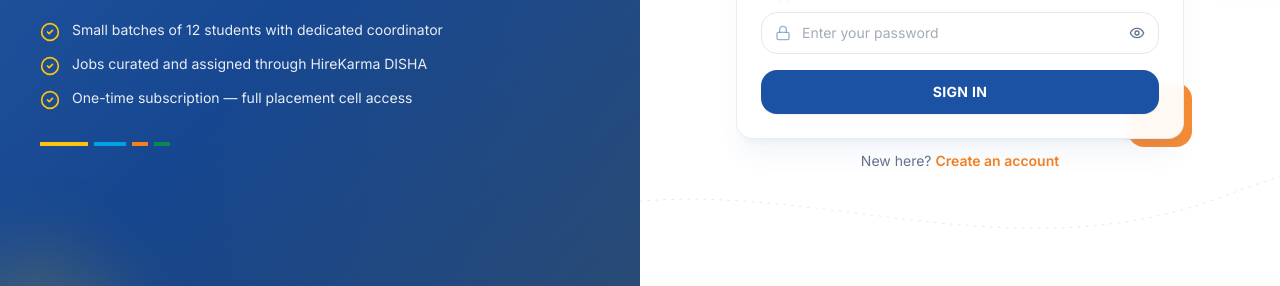
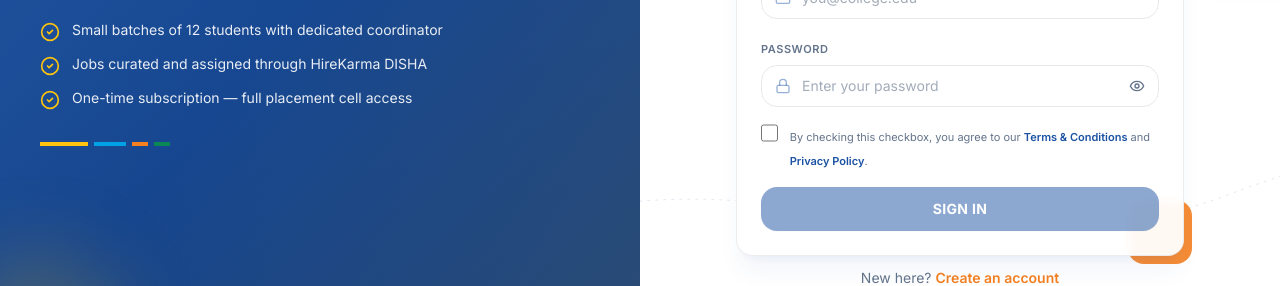
Before and after one commit to HIREKARMA1/shortlisted-ui, a Next.js app: page /auth/login in a window 1280 px wide. Shown: the part 427-713 px from the top of the page. Built offline with nearby package versions, Linux system fonts and the light colour scheme; no server answers.

Commit message:
added checkbox in login and signup
Signed-off-by: Lkanath Panda <lokanathpanda128@gmail.com>

```diff
--- /dev/null
+++ b/components/auth/LegalConsentCheckbox.tsx
@@ -0,0 +1,49 @@
+'use client';
+
+import Link from 'next/link';
+import { useTranslation } from '@/lib/i18n/context';
+import { PRIVACY_URL, TERMS_URL } from '@/lib/legal-links';
+import { Checkbox } from '@/components/ui/Checkbox';
+
+type LegalConsentCheckboxProps = {
+  id: string;
+  checked: boolean;
+  onCheckedChange: (checked: boolean) => void;
+};
+
+export function LegalConsentCheckbox({ id, checked, onCheckedChange }: LegalConsentCheckboxProps) {
+  const { t } = useTranslation();
+
+  return (
+    <Checkbox
+      id={id}
+      checked={checked}
+      onCheckedChange={onCheckedChange}
+      label={
+        <span className="text-[11px] leading-relaxed text-ink-muted">
+          {t('auth.legalConsent.prefix')}{' '}
+          <Link
+            href={TERMS_URL}
+            target="_blank"
+            rel="noopener noreferrer"
+            className="font-semibold text-brand-blue hover:underline"
+            onClick={(e) => e.stopPropagation()}
+          >
+            {t('auth.legalConsent.terms')}
+          </Link>{' '}
+          {t('auth.legalConsent.and')}{' '}
+          <Link
+            href={PRIVACY_URL}
+            target="_blank"
+            rel="noopener noreferrer"
+            className="font-semibold text-brand-blue hover:underline"
+            onClick={(e) => e.stopPropagation()}
+          >
+            {t('auth.legalConsent.privacy')}
+          </Link>
+          {t('auth.legalConsent.suffix')}
+        </span>
+      }
+    />
+  );
+}
--- a/components/auth/LoginFormView.tsx
+++ b/components/auth/LoginFormView.tsx
@@ -10,6 +10,7 @@ import { useGuestOnly, useSession } from '@/hooks/useSession';
 import { UserType } from '@/lib/api';
 import { AuthLayout } from '@/components/layout/AuthLayout';
 import { AuthField } from '@/components/auth/AuthField';
+import { LegalConsentCheckbox } from '@/components/auth/LegalConsentCheckbox';
 import { RoleSelector } from '@/components/auth/RoleSelector';
 import { Button } from '@/components/ui/Button';
 
@@ -29,6 +30,7 @@ export function LoginFormView({ fixedRole }: LoginFormViewProps) {
   const [userType, setUserType] = useState<UserType>(fixedRole ?? 'student');
   const [email, setEmail] = useState('');
   const [password, setPassword] = useState('');
+  const [agreedToTerms, setAgreedToTerms] = useState(false);
 
   if (!ready || session) return null;
 
@@ -101,7 +103,12 @@ export function LoginFormView({ fixedRole }: LoginFormViewProps) {
           autoComplete="current-password"
           placeholder={t('auth.login.placeholders.password')}
         />
-        <Button type="submit" fullWidth disabled={loading} className="h-11 rounded-xl">
+        <LegalConsentCheckbox
+          id="login-legal-consent"
+          checked={agreedToTerms}
+          onCheckedChange={setAgreedToTerms}
+        />
+        <Button type="submit" fullWidth disabled={loading || !agreedToTerms} className="h-11 rounded-xl">
           {loading ? (
             <span className="inline-flex items-center gap-2">
               <Loader2 className="h-4 w-4 animate-spin" />
--- a/components/auth/RegisterFormView.tsx
+++ b/components/auth/RegisterFormView.tsx
@@ -10,6 +10,7 @@ import { useAuth } from '@/hooks/useAuth';
 import { useGuestOnly, useSession } from '@/hooks/useSession';
 import { AuthLayout } from '@/components/layout/AuthLayout';
 import { AuthField } from '@/components/auth/AuthField';
+import { LegalConsentCheckbox } from '@/components/auth/LegalConsentCheckbox';
 import { Button } from '@/components/ui/Button';
 
 const FIELDS = ['name', 'email', 'password', 'confirmPassword', 'phone', 'otp'] as const;
@@ -26,6 +27,7 @@ export function RegisterFormView() {
   const [sendingOtp, setSendingOtp] = useState(false);
   const [otpSent, setOtpSent] = useState(false);
   const [resendIn, setResendIn] = useState(0);
+  const [agreedToTerms, setAgreedToTerms] = useState(false);
   const [form, setForm] = useState<Record<FieldKey, string>>(
     Object.fromEntries(FIELDS.map((k) => [k, ''])) as Record<FieldKey, string>
   );
@@ -45,7 +47,7 @@ export function RegisterFormView() {
   const confirmPasswordError =
     form.confirmPassword.length > 0 && !passwordsMatch ? t('auth.register.errors.passwordMismatch') : undefined;
   const canSubmit =
-    otpSent && otpValid && form.name.trim() && passwordValid && passwordsMatch;
+    otpSent && otpValid && form.name.trim() && passwordValid && passwordsMatch && agreedToTerms;
 
   const handleSendOtp = async () => {
     if (!emailValid) {
@@ -98,6 +100,7 @@ export function RegisterFormView() {
 
   return (
     <AuthLayout
+      fitViewport
       kicker={t('auth.register.kicker')}
       title={t('auth.register.title')}
       subtitle={t('auth.register.subtitle')}
@@ -218,7 +221,11 @@ export function RegisterFormView() {
             error={confirmPasswordError}
           />
         </div>
-        <p className="text-[11px] leading-relaxed text-ink-muted">{t('auth.register.terms')}</p>
+        <LegalConsentCheckbox
+          id="register-legal-consent"
+          checked={agreedToTerms}
+          onCheckedChange={setAgreedToTerms}
+        />
         <Button type="submit" fullWidth variant="accent" disabled={loading || !canSubmit} className="h-11 rounded-xl">
           {loading ? (
             <span className="inline-flex items-center gap-2">
--- a/components/layout/AuthLayout.tsx
+++ b/components/layout/AuthLayout.tsx
@@ -99,8 +99,8 @@ export function AuthLayout({
 
           <div
             className={cn(
-              'relative z-10 flex flex-1 justify-center px-4 sm:px-8',
-              fitViewport ? 'min-h-0 items-start overflow-y-auto overscroll-y-contain py-4 pb-6' : 'items-center pb-12'
+              'relative z-10 flex flex-1 items-center justify-center px-4 sm:px-8',
+              fitViewport ? 'min-h-0 overflow-hidden pb-4' : 'pb-12'
             )}
           >
             <div className="w-full max-w-md">
--- a/content/en/auth.json
+++ b/content/en/auth.json
@@ -32,6 +32,13 @@
     "kicker": "Internal access",
     "title": "Team sign in",
     "subtitle": "HireKarma internal portal for platform administration."
+  },
+  "legalConsent": {
+    "prefix": "By checking this checkbox, you agree to our",
+    "terms": "Terms & Conditions",
+    "and": "and",
+    "privacy": "Privacy Policy",
+    "suffix": "."
   },
   "register": {
     "kicker": "Get started",
--- a/content/hi/auth.json
+++ b/content/hi/auth.json
@@ -32,6 +32,13 @@
     "kicker": "आंतरिक एक्सेस",
     "title": "टीम साइन इन",
     "subtitle": "प्लेटफ़ॉर्म प्रशासन के लिए HireKarma आंतरिक पोर्टल।"
+  },
+  "legalConsent": {
+    "prefix": "इस चेकबॉक्स को चुनकर, आप हमारी",
+    "terms": "नियम और शर्तें",
+    "and": "और",
+    "privacy": "गोपनीयता नीति",
+    "suffix": " से सहमत होते हैं।"
   },
   "register": {
     "kicker": "शुरू करें",
--- a/content/or/auth.json
+++ b/content/or/auth.json
@@ -32,6 +32,13 @@
     "kicker": "ଆଭ୍ୟନ୍ତରୀଣ ଆକ୍ସେସ୍",
     "title": "ଟିମ୍ ସାଇନ୍ ଇନ୍",
     "subtitle": "ପ୍ଲାଟଫର୍ମ ପ୍ରଶାସନ ପାଇଁ HireKarma ଆଭ୍ୟନ୍ତରୀଣ ପୋର୍ଟାଲ୍।"
+  },
+  "legalConsent": {
+    "prefix": "ଏହି ଚେକବକ୍ସ ଚୟନ କରି, ଆପଣ ଆମର",
+    "terms": "ନିୟମ ଏବଂ ସର୍ତ୍ତାବଳୀ",
+    "and": "ଏବଂ",
+    "privacy": "ଗୋପନୀୟତା ନୀତି",
+    "suffix": " ସହ ସହମତ ହୁଅନ୍ତି।"
   },
   "register": {
     "kicker": "ଆରମ୍ଭ କରନ୍ତୁ",
--- /dev/null
+++ b/lib/legal-links.ts
@@ -0,0 +1,2 @@
+export const TERMS_URL = 'https://www.hirekarma.in/TermsofService';
+export const PRIVACY_URL = 'https://www.hirekarma.in/PrivacyPolicy';
```
